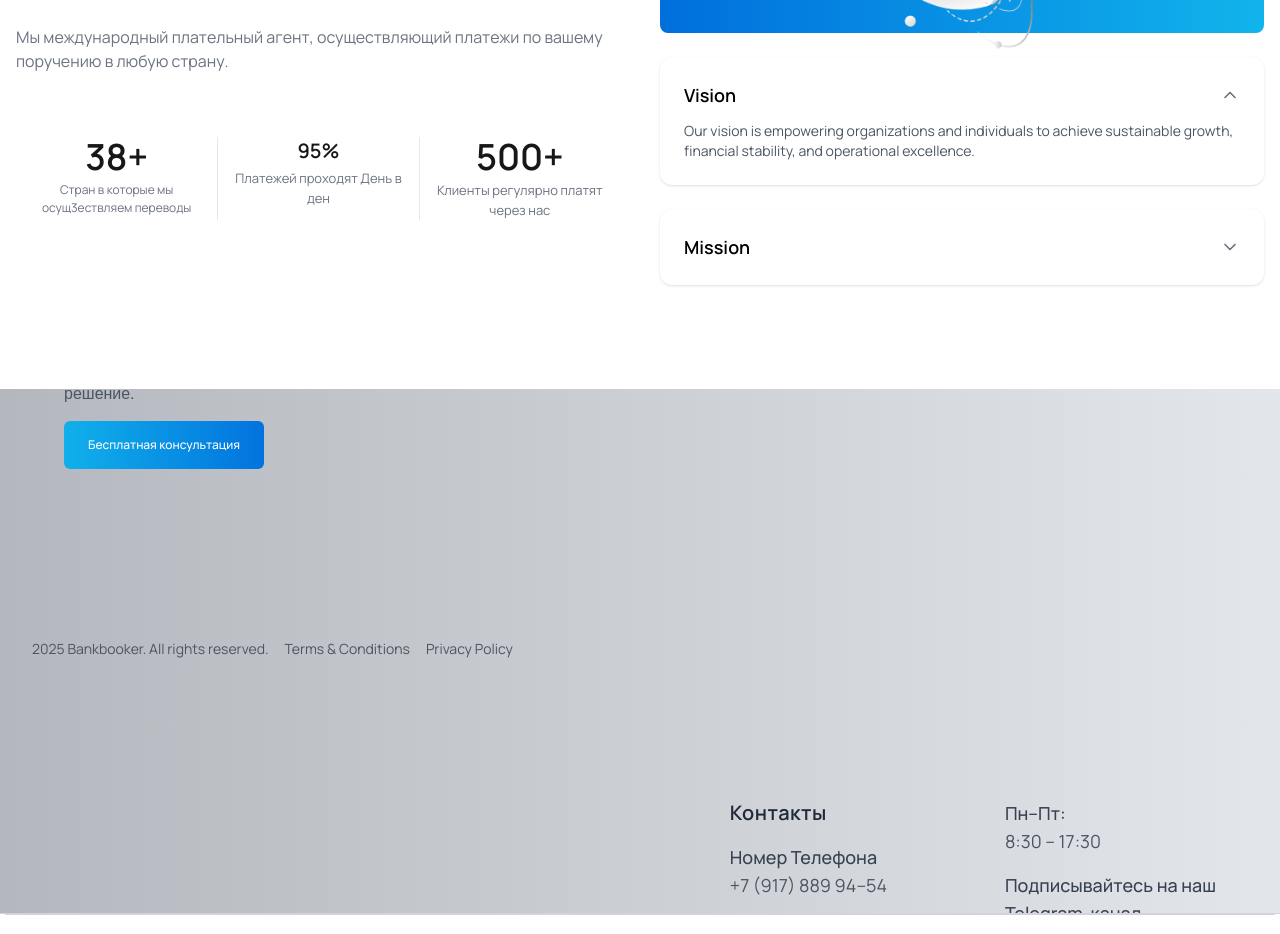
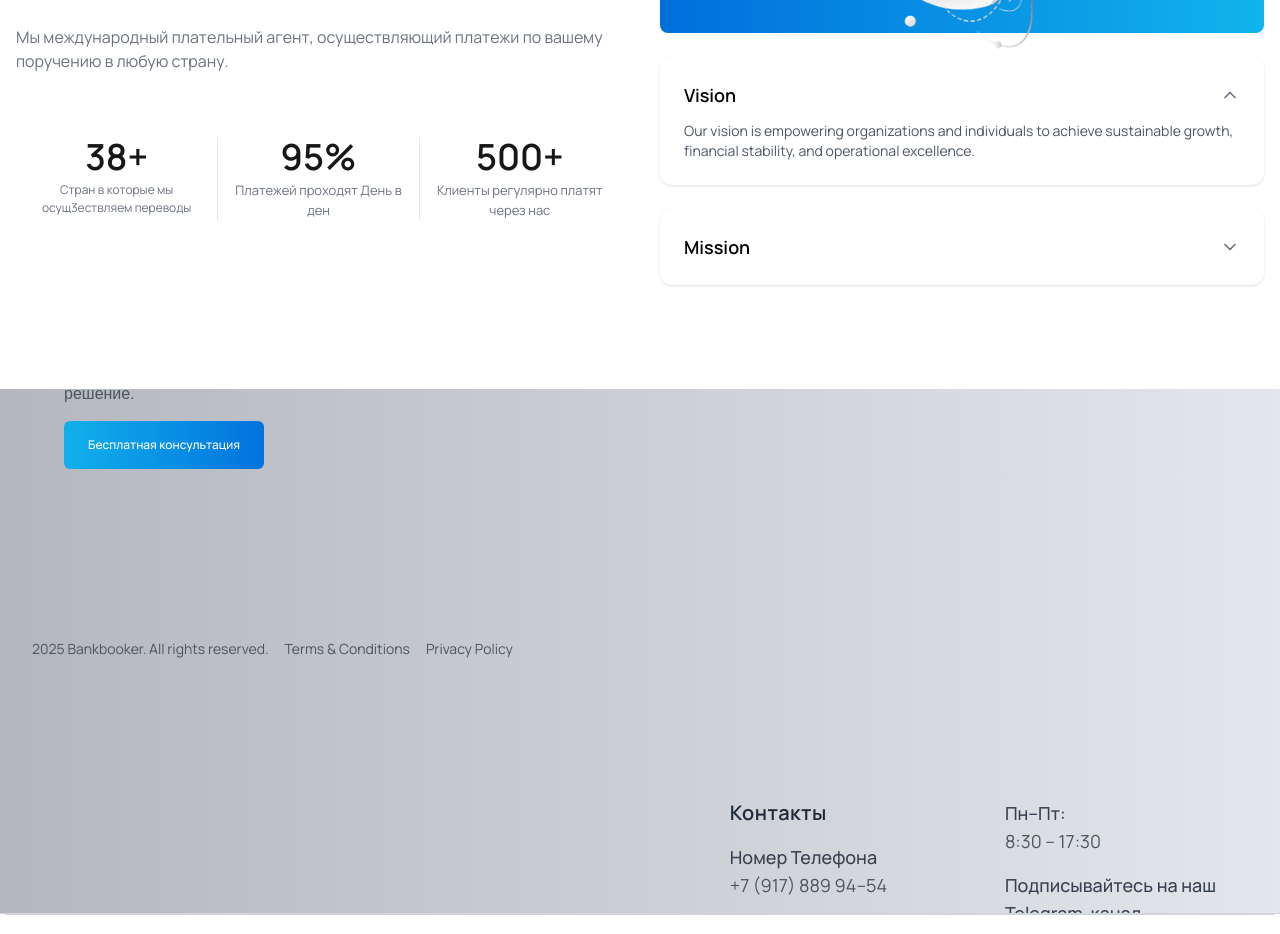
Before and after one commit to vnrnesia/bankbooker, a React (Vite) app: page /partner in a window 1280 px wide. Shown: the part 1560-2494 px from the top of the page. Built offline with nearby package versions, Linux system fonts and the light colour scheme.

Commit message:
class fix

```diff
--- a/src/components/ui/Info.jsx
+++ b/src/components/ui/Info.jsx
@@ -138,10 +138,10 @@ const Info = ({ onGetStartedClick }) => {
             </p>
           </div>
           <div className="px-4">
-            <p className="text-2xl md:text-xl font-semibold text-neutral-900">
+            <p className="text-2xl md:text-4xl font-semibold text-neutral-900">
               95%
             </p>
-            <p className="text-[13px] text-gray-500 mt-1">
+            <p className="text-[13px] md:text-ba text-gray-500 mt-1">
               Платежей проходят День в ден
             </p>
           </div>
```
